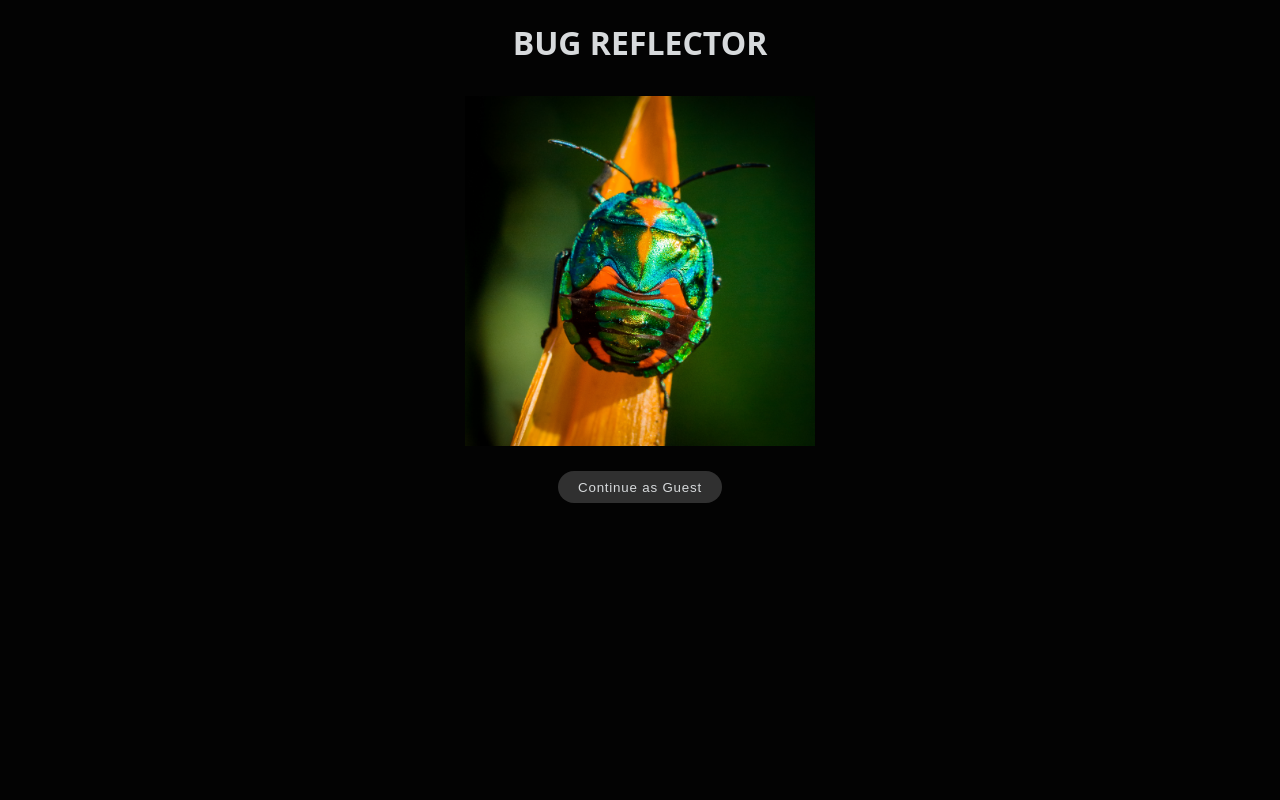
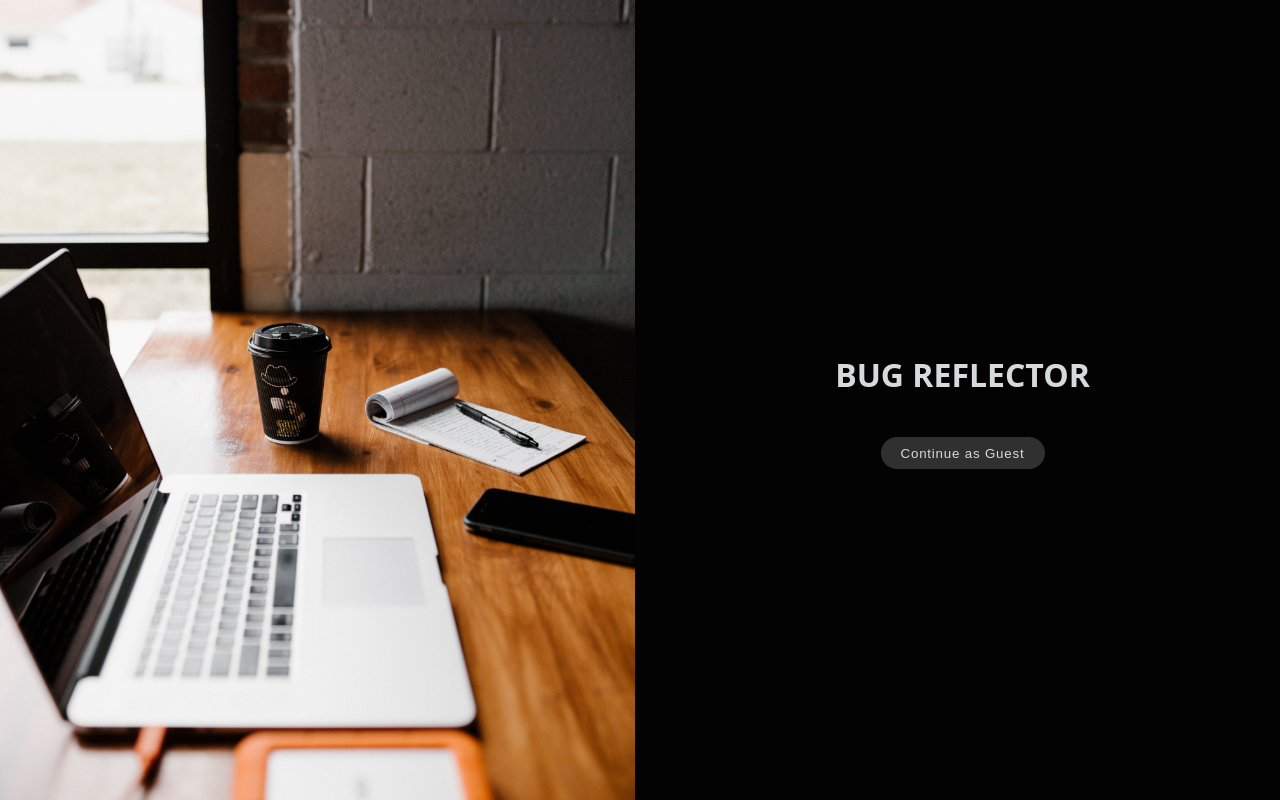
Before and after one commit to cmacnamara/bug-reflector, a Node server app: page / in a window 1280 px wide. Run offline with Node 20, Linux system fonts and the light colour scheme; some libraries are stand-ins or nearby versions; some web fonts are replaced.

Commit message:
update landing page and readme

```diff
--- a/public/stylesheets/style.css
+++ b/public/stylesheets/style.css
@@ -43,8 +43,10 @@ nav {
 main {
   display: flex;
   align-items: center;
-  justify-content: center;
-  flex-direction: column;
+  justify-content: space-between;
+  height: 100vh;
+  gap: 0;
+  margin: 0;
 }
 
 a {
@@ -76,7 +78,26 @@ p {
 }
 
 #landing-img {
-  height: 350px;
+
+}
+
+#landing-left {
+  background-image: url('/images/landing-img2.jpg');
+  background-size: cover;
+  background-repeat: no-repeat;
+  background-position: bottom;
+  height: 100vh;
+  width: 50vw;
+}
+
+#landing-right {
+  display: flex;
+  flex-direction: column;
+  align-items: center;
+  justify-content: center;
+  gap: 10px;
+  height: 100vh;
+  width: 50vw;
 }
 
 .main-content {
--- a/views/index.ejs
+++ b/views/index.ejs
@@ -2,10 +2,10 @@
 <%- include('./partials/landing') %>
 
 <main id="main-landing">
+  <div id="landing-left">
+  </div>
+  <div id="landing-right">
     <h1>BUG REFLECTOR</h1>
-  <div>
-    <img src="/images/landing-img.jpg" alt="Shiny bug image" id="landing-img"/>
-  </div>
     <% if (user) { %>
       <div>
         <a href="/auth/logout">
@@ -46,6 +46,7 @@
         </div>
       <% } %>
     <% } %>
+  </div>
 </main>
 
 <%- include('./partials/footer') %>
--- a/views/posts/show.ejs
+++ b/views/posts/show.ejs
@@ -21,8 +21,10 @@
     <h3 class="<%= post.resolved ? 'post-resolved' : 'post-unresolved' %>"><%= post.resolved ? 'Bug resolved!' : 'Bug In Progress' %></h3><br>
     <h3>Details</h3>
     <p><%= post.mainContent %></p><br>
-    <h3>Reflection</h3>
-    <p><%= post.reflection %></p>
+    <% if (post.reflection) { %>
+      <h3>Reflection</h3>
+      <p><%= post.reflection %></p>
+    <% } %>
     <% if (post.technologies) { %>
       <br>
       <p class="tech-list">
```
Also changed, not shown: README.md, public/images/landing-img2.jpg (added). Lines whose indentation alone changed are shown as unchanged.
